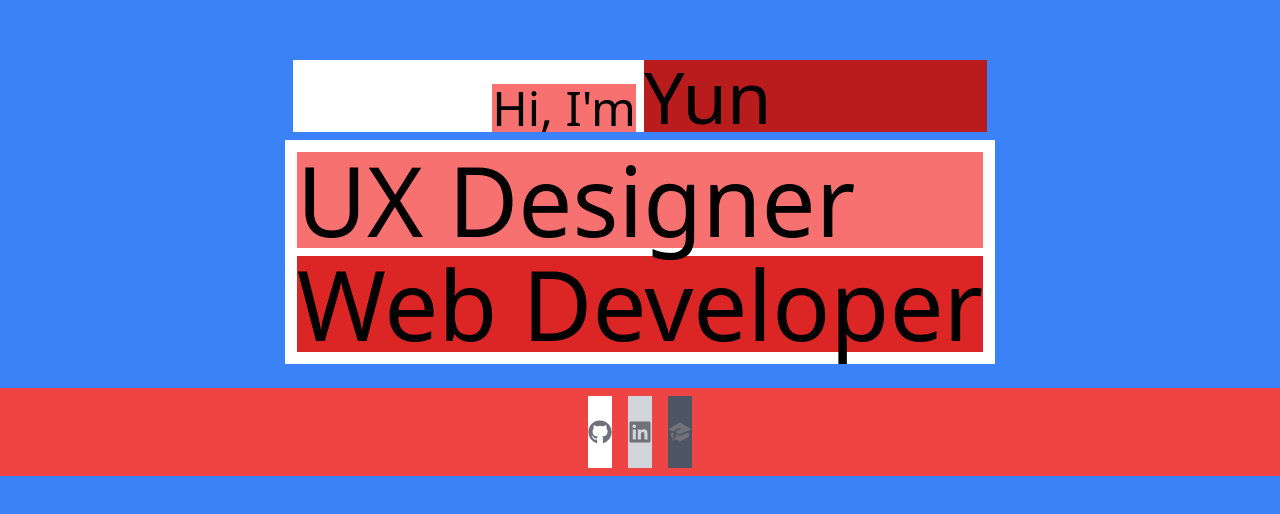
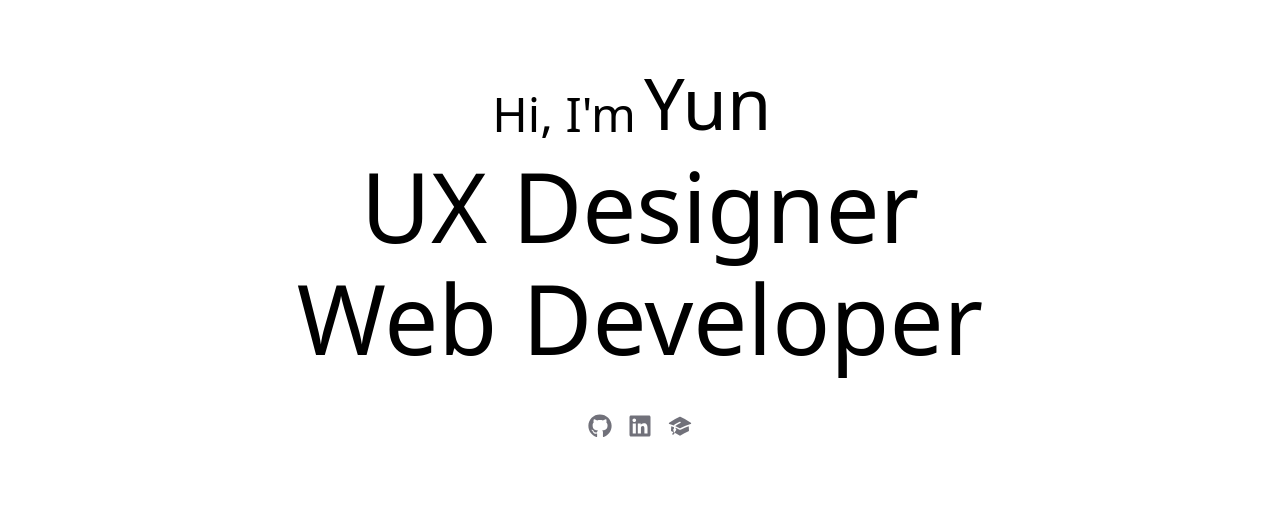
Before and after one commit to YunaGu/my-portfolio-2023, a Next.js app: page / in a window 1280 px wide. Shown: the part 136-650 px from the top of the page. Built offline with nearby package versions, Linux system fonts and the light colour scheme.

Commit message:
home page

```diff
--- a/src/pages/index.tsx
+++ b/src/pages/index.tsx
@@ -25,30 +25,30 @@ export default function Home() {
         <link rel="icon" href="/favicon.ico" />
       </Head>
       <main>
-        <div className="h-screen bg-blue-500 grid content-center">
+        <div className="h-screen grid content-center">
           <div className="grid place-content-center ">
-            <div className="grid grid-cols-2 gap-2 place-content-center place-items-end m-2 bg-white justify-center">
-              <h1 className="bg-red-400  text-5xl ">Hi, I'm</h1>
-              <h1 className="bg-red-700 justify-self-stretch text-7xl">Yun</h1>
+            <div className="grid grid-cols-2 gap-2 place-content-center place-items-end m-2 justify-center">
+              <h1 className="text-5xl ">Hi, I'm</h1>
+              <h1 className="justify-self-stretch text-7xl">Yun</h1>
             </div>
-            <div className='bg-white p-1'>
-              <h1 className="bg-red-400 text-8xl m-2">UX Designer</h1>
-              <h1 className="bg-red-600 text-8xl m-2">Web Developer</h1>
+            <div className='p-1 grid place-items-center'>
+              <h1 className="text-8xl m-2">UX Designer</h1>
+              <h1 className="text-8xl m-2">Web Developer</h1>
             </div>
           </div>
-          <div className="flex justify-center mt-6 bg-red-500">
-              <div className="bg-white m-2"><SocialLink
+          <div className="flex justify-center mt-1 ">
+              <div className="m-2"><SocialLink
                 href="https://github.com/YunaGu"
                 aria-label="Follow on GitHub"
                 icon={FaGithub}
               /></div>
-               <div className="bg-gray-300 m-2"><SocialLink
+               <div className="m-2"><SocialLink
                 href="https://www.linkedin.com/in/yun-gu-2a0a58229/?trk=public-profile-join-page"
                 aria-label="Follow on Linkedin"
                 icon={FaLinkedin}
               /></div>
-               <div className="bg-gray-600 m-2"><SocialLink
-                href="#"
+               <div className="m-2"><SocialLink
+                href="./lib/YunGuCV.pdf"
                 aria-label="Download CV"
                 icon={HiAcademicCap}
               /></div>
```
Also changed, not shown: 1 other file (tests, documents, lock files or other folders).
